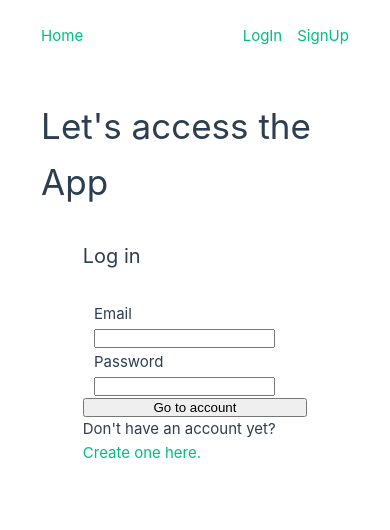
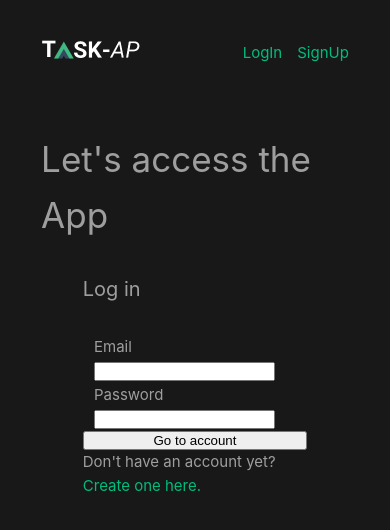
Before and after one commit to YasserSE/MyTasks.APP, a Vue app: page /auth/login in a window 390 px wide. Shown: the top 530 px of the page. Built offline with nearby package versions, Linux system fonts and the light colour scheme.

Commit message:
Fixed mobile bug + Icons

```diff
--- a/index.html
+++ b/index.html
@@ -2,9 +2,9 @@
 <html lang="en">
   <head>
     <meta charset="UTF-8">
-    <link rel="icon" href="/favicon.ico">
+    <link rel="icon" href="/public/icon.png">
     <meta name="viewport" content="width=device-width, initial-scale=1.0">
-    <title>Vite App</title>
+    <title>Task-AP</title>
   </head>
   <body>
     <div id="app"></div>
--- a/src/assets/base.css
+++ b/src/assets/base.css
@@ -23,15 +23,15 @@
 
 /* semantic color variables for this project */
 :root {
-  --color-background: var(--vt-c-white);
-  --color-background-soft: var(--vt-c-white-soft);
-  --color-background-mute: var(--vt-c-white-mute);
+  --color-background: var(--vt-c-black);
+  --color-background-soft: var(--vt-c-black-soft);
+  --color-background-mute: var(--vt-c-black-mute);
 
-  --color-border: var(--vt-c-divider-light-2);
-  --color-border-hover: var(--vt-c-divider-light-1);
+  --color-border: var(--vt-c-divider-dark-2);
+  --color-border-hover: var(--vt-c-divider-dark-1);
 
-  --color-heading: var(--vt-c-text-light-1);
-  --color-text: var(--vt-c-text-light-1);
+  --color-heading: var(--vt-c-text-dark-1);
+  --color-text: var(--vt-c-text-dark-2);
 
   --section-gap: 160px;
 }
--- a/src/components/NavigationBar.vue
+++ b/src/components/NavigationBar.vue
@@ -1,6 +1,6 @@
 <template>
     <nav>
-        <router-link to="/">Home</router-link>
+        <router-link to="/"><img src="../assets/taskapp.png" class="navLogo"></router-link>
         <div v-if="!store.user">
             <router-link to="/auth/login" class="marginRight">LogIn</router-link>
             <router-link to="/auth/signup">SignUp</router-link>
@@ -42,6 +42,9 @@ const handleLogOut = async () => {
 </script>
 
 <style scoped>
+.navLogo{
+    width: 100px;
+}
 nav {
     display: flex;
     width: 100%;
@@ -55,7 +58,7 @@ div {
     width: fit-content;
     padding: 0;
     margin: 0;
-    justify-content: space-around;
+    align-items: center;
 }
 
 p {
--- a/src/components/TaskList.vue
+++ b/src/components/TaskList.vue
@@ -1,6 +1,7 @@
 <template>
-    <form @keydown.enter="handleCreate" @submit.prevent>
+    <form @submit.prevent="handleCreate">
         <label>New task:</label><input class="formInput" type="text" v-model="taskTitle">
+        <button type="submit">Create</button>
     </form>
     <main>
         <div class="taskContainer">
@@ -142,9 +143,10 @@ form {
     padding: 30px 0px;
 }
 .formInput {
-    margin-left: 10px;
+    margin: 0px 10px;
     border-radius: 15px;
     padding: 2px;
+    width: 150px;
 }
 .status--Complete{
     background-color: #3b8cf5;
```
Also changed, not shown: public/icon.png (added), src/assets/taskapp.png (added).
